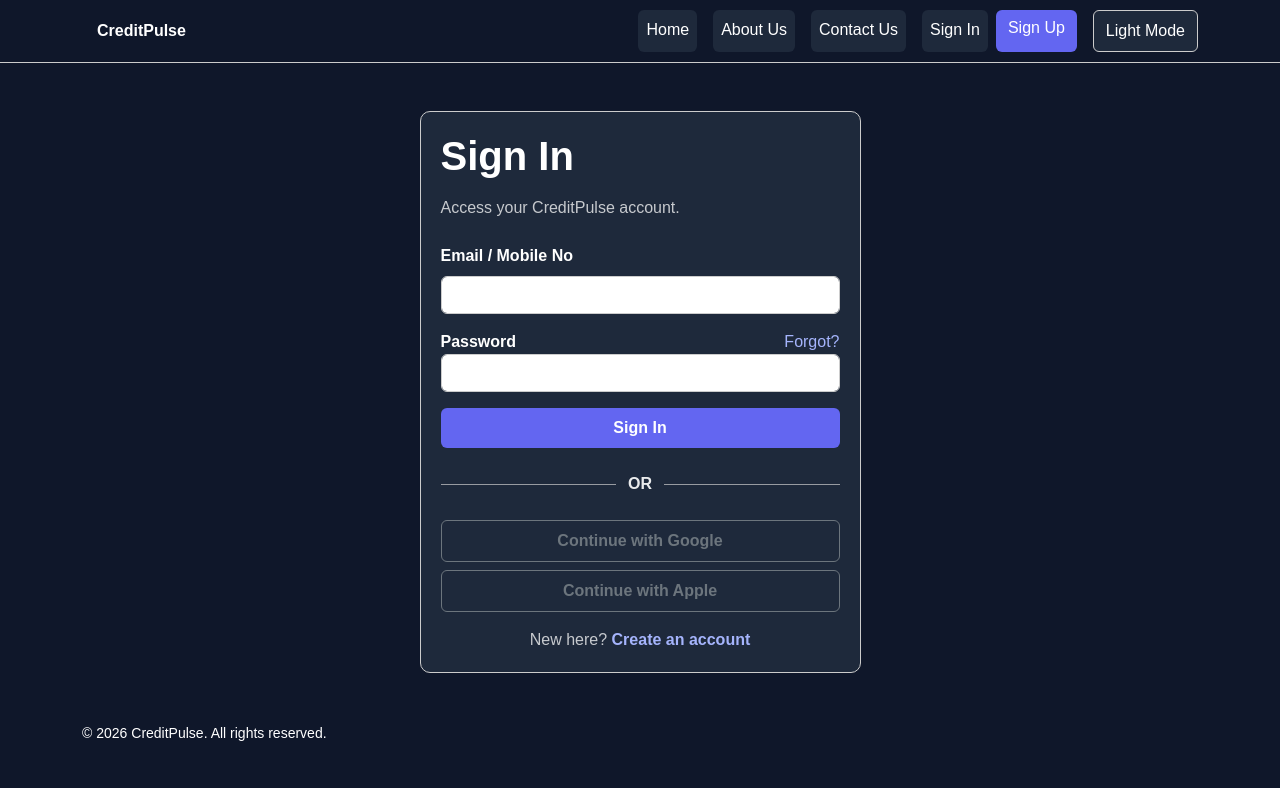
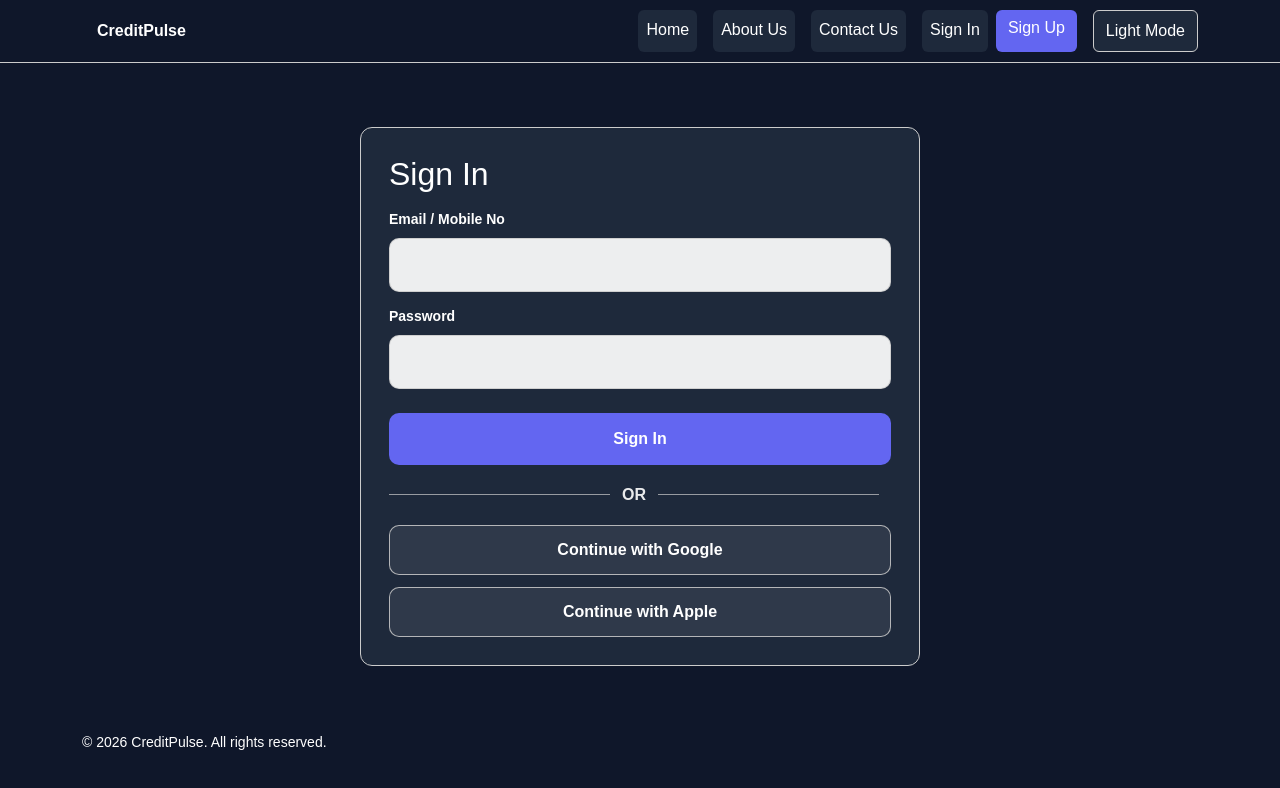
Before and after one commit to mnsv-solutions/Team4Capstone, a Next.js app in the folder credit-pulse/frontend/: page /signin in a window 1280 px wide. Shown: the top 788 px of the page. Built offline with nearby package versions, Linux system fonts and the light colour scheme.

Commit message:
add axios and call signin endpoint

```diff
--- a/credit-pulse/frontend/src/app/signin/page.tsx
+++ b/credit-pulse/frontend/src/app/signin/page.tsx
@@ -24,10 +24,18 @@ export default function SignInPage() {
     if (Object.keys(validationErrors).length > 0) return;
 
     setIsSubmitting(true);
-    setSuccessMsg("");
 
     try {
-      await axios.post("/api/auth/signin", { loginId, password });
+      // TODO: Build this URL dynamically from environment variables
+      await axios.post("http://localhost:8080/auth/signin", {
+          loginId,
+          password,
+      }, {
+        headers: {
+          "Content-Type": "application/json",
+          "Allow-Control-Allow-Origin": "*",
+        },
+      });
 
       setSuccessMsg("Signed in successfully. Redirecting to Home...");
       setTimeout(() => {
@@ -63,7 +71,7 @@ export default function SignInPage() {
     setSuccessMsg(
       provider === "google"
         ? "Google sign-in (dummy). Redirecting to Home..."
-        : "Apple sign-in (dummy). Redirecting to Home..."
+        : "Apple sign-in (dummy). Redirecting to Home...",
     );
 
     setTimeout(() => {
@@ -72,28 +80,27 @@ export default function SignInPage() {
   };
 
   return (
-    <main className="container py-4">
-      <div className="row justify-content-center">
-        <div className="col-12 col-sm-10 col-md-8 col-lg-5">
-          <div className="cp-card auth-card">
-            <h1 className="fw-bold mb-3">Sign In</h1>
-            <p className="mb-4 auth-muted">Access your CreditPulse account.</p>
+    <main className="panel form-wrap" aria-labelledby="signin-title">
+      <h1 id="signin-title" className="form-title">
+        Sign In
+      </h1>
 
+      <div className="form-area">
+        <form className="signin-form" onSubmit={handleSubmit} noValidate>
           {successMsg && (
-              <div className="alert alert-success" role="status" aria-live="polite">
+            <div className="alert success" role="status" aria-live="polite">
               {successMsg}
             </div>
           )}
 
-            <form onSubmit={handleSubmit} noValidate>
-              <div className="mb-3">
-                <label htmlFor="loginId" className="form-label fw-semibold">
+          <div className="form-group-lg">
+            <label className="label" htmlFor="loginId">
               Email / Mobile No
             </label>
             <input
               id="loginId"
               name="loginId"
-                  className={`form-control ${errors.loginId ? "is-invalid" : ""}`}
+              className={`input ${errors.loginId ? "input-error" : ""}`}
               type="text"
               value={loginId}
               onChange={(e) => setLoginId(e.target.value)}
@@ -103,26 +110,20 @@ export default function SignInPage() {
               required
             />
             {errors.loginId && (
-                  <div id="loginId-error" className="invalid-feedback">
+              <p id="loginId-error" className="error-text" role="alert">
                 {errors.loginId}
-                  </div>
+              </p>
             )}
           </div>
 
-              <div className="mb-3">
-                <div className="d-flex justify-content-between align-items-center">
-                  <label htmlFor="password" className="form-label fw-semibold mb-0">
+          <div className="form-group-sm">
+            <label className="label" htmlFor="password">
               Password
             </label>
-                  <a className="auth-link" href="/forgot-password">
-                    Forgot?
-                  </a>
-                </div>
-
             <input
               id="password"
               name="password"
-                  className={`form-control ${errors.password ? "is-invalid" : ""}`}
+              className={`input ${errors.password ? "input-error" : ""}`}
               type="password"
               value={password}
               onChange={(e) => setPassword(e.target.value)}
@@ -132,31 +133,30 @@ export default function SignInPage() {
               required
             />
             {errors.password && (
-                  <div id="password-error" className="invalid-feedback">
+              <p id="password-error" className="error-text" role="alert">
                 {errors.password}
-                  </div>
+              </p>
             )}
           </div>
 
-              <button
-                type="submit"
-                className="btn btn-primary w-100 fw-bold py-2"
-                disabled={isSubmitting}
-              >
+          <button type="submit" className="primary-btn" disabled={isSubmitting}>
             {isSubmitting ? "Signing In..." : "Sign In"}
           </button>
 
-              <div className="auth-or my-4" aria-label="Alternative sign in options">
-                <div className="auth-or-line" aria-hidden="true" />
-                <div className="auth-or-text" aria-hidden="true">
+          <div
+            className="or-row clearfix"
+            aria-label="Alternative sign in options"
+          >
+            <div className="or-line" aria-hidden="true" />
+            <div className="or-text" aria-hidden="true">
               OR
             </div>
-                <div className="auth-or-line" aria-hidden="true" />
+            <div className="or-line" aria-hidden="true" />
           </div>
 
           <button
             type="button"
-                className="btn btn-outline-secondary w-100 fw-semibold py-2 mb-2"
+            className="social-btn"
             onClick={() => handleSocial("google")}
             disabled={isSubmitting}
           >
@@ -165,22 +165,13 @@ export default function SignInPage() {
 
           <button
             type="button"
-                className="btn btn-outline-secondary w-100 fw-semibold py-2"
+            className="social-btn"
             onClick={() => handleSocial("apple")}
             disabled={isSubmitting}
           >
             Continue with Apple
           </button>
-
-              <p className="text-center mt-3 mb-0">
-                <span className="auth-muted">New here?</span>{" "}
-                <a className="auth-link fw-semibold" href="/signup">
-                  Create an account
-                </a>
-              </p>
         </form>
-          </div>
-        </div>
       </div>
     </main>
   );
```
Lines whose indentation alone changed are shown as unchanged.
